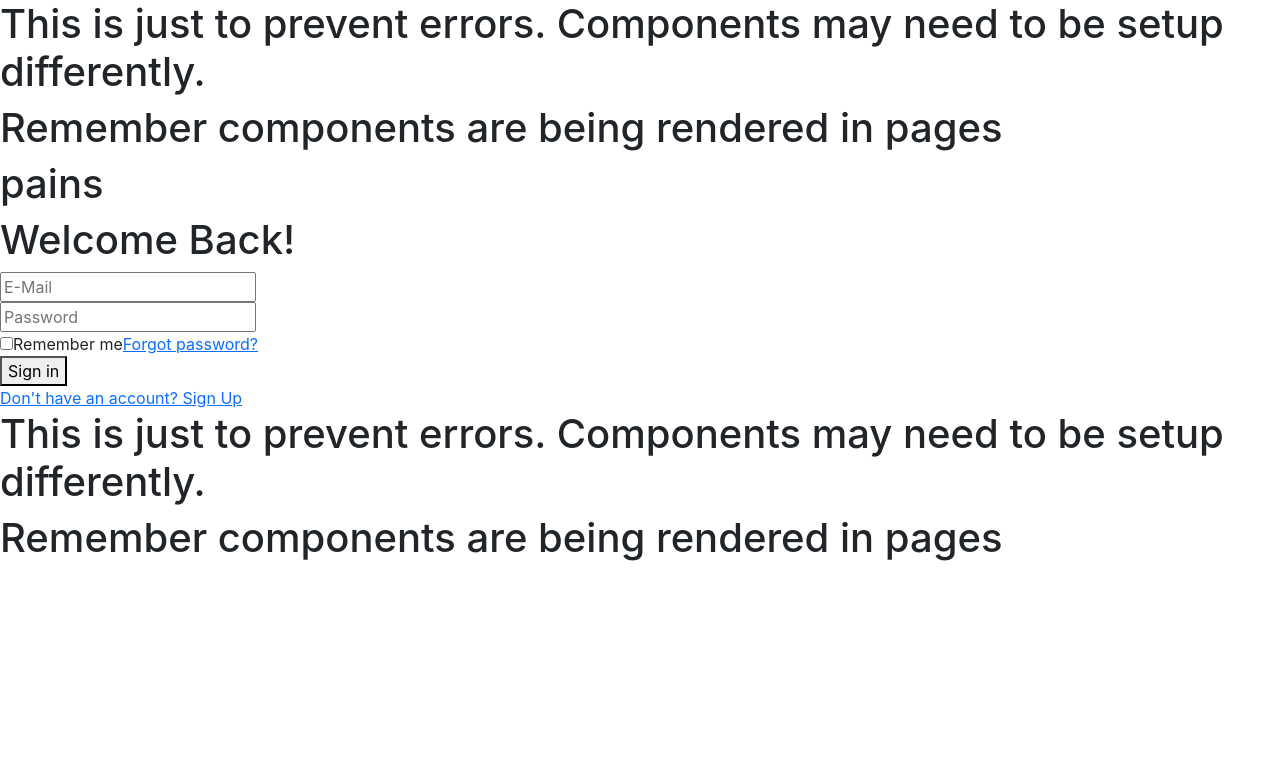
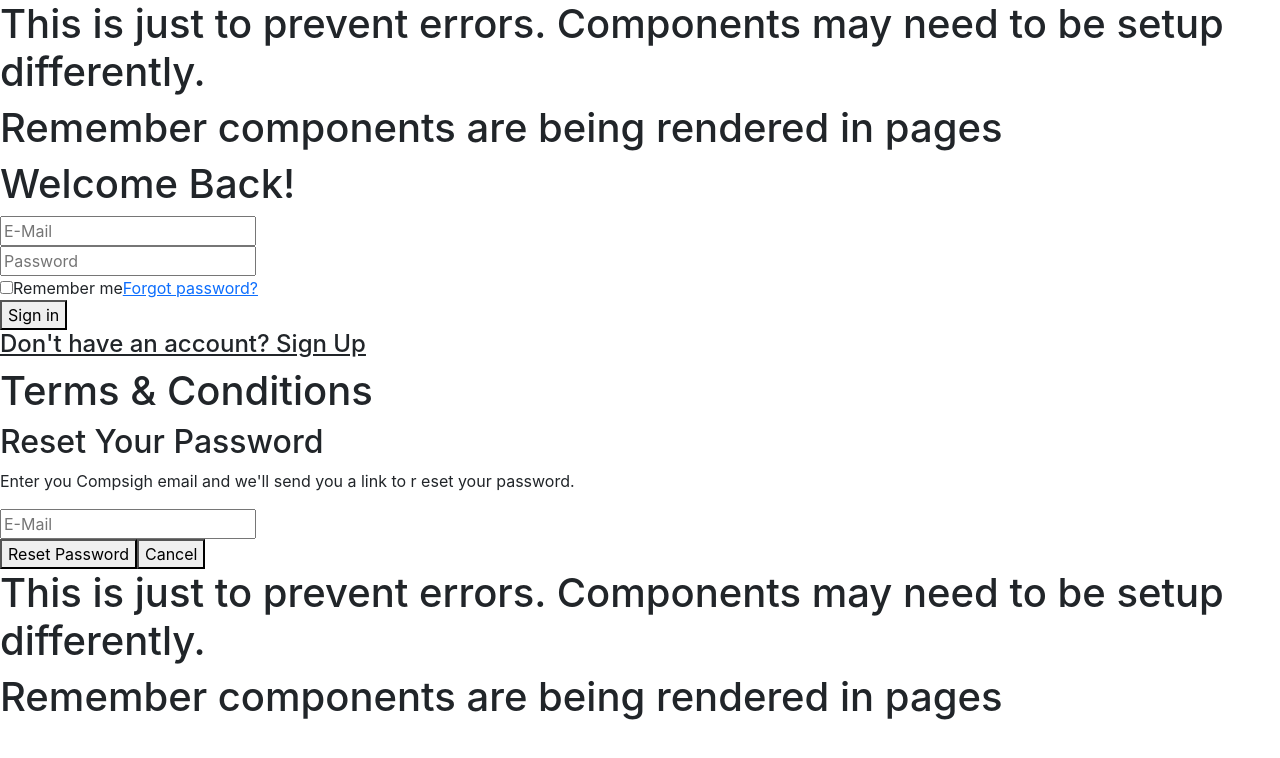
Before and after one commit to quigongian/Compsigh-WebDevelopment, a React (Create React App) app in the folder client/my-app/: page /login in a window 1280 px wide. Shown: the top 758 px of the page. Built offline with nearby package versions, Linux system fonts and the light colour scheme; the HTML template or start-up script is replaced by a standard one.

Commit message:
Login updated

```diff
--- a/client/my-app/src/pages/Login.tsx
+++ b/client/my-app/src/pages/Login.tsx
@@ -1,12 +1,18 @@
-import React from "react";
+import { useState } from "react";
 import { Footer } from "../components/footer";
 import { Header } from "../components/header";
 
 export const Login = () => {
+  const [isLogin, setIsLogin] = useState(true);
+
+  const switchLogin = () => {
+    setIsLogin((prevState) => !prevState);
+  };
+
   return (
     <>
       <Header />
-      <h1>pains</h1>
+      {isLogin ? (
         <section>
           <h1>Welcome Back!</h1>
           <form action="">
@@ -32,13 +38,104 @@ export const Login = () => {
             </div>
 
             <div>
-            <a href="signup_page.html">Don't have an account? Sign Up</a>
+              <h4 onClick={switchLogin} style={{ textDecoration: "underline" }}>
+                Don't have an account? Sign Up
+              </h4>
             </div>
           </form>
         </section>
+      ) : (
         <section>
-        {/* signup */}
-        {/* Make it so that when already have an account is clicked, the signup section is rendered instead of this one. */}
+          <h1>Welcome!</h1>
+          <form action="">
+            <input
+              type="text"
+              name="firstname"
+              placeholder="First Name"
+              required
+            />
+            <br />
+            <input
+              type="text"
+              name="lastname"
+              placeholder="Last Name"
+              required
+            />
+            <br />
+            <input type="email" name="email" placeholder="E-Mail" required />
+            <br />
+            <input
+              type="password"
+              name="password"
+              placeholder="Password"
+              required
+            />
+            <br />
+
+            <select name="experiencelevel" id="explevel">
+              <option value="">Experience Level</option>
+              <option value="">1</option>
+              <option value="">2</option>
+              <option value="">3</option>
+              <option value="">4</option>
+            </select>
+            <br />
+
+            {/* how do i make this required and have a placeholde */}
+            <select name="careerpath" id="careerpath">
+              <option value="careerpath">Career Path</option>
+              <option value="cs">Computer Science</option>
+              <option value="ch">Computer Hardware</option>
+              <option value="cyber">Cyber Security</option>
+              <option value="webdev">Full Stack Web Development</option>
+              <option value="it">Information Technology</option>
+              <option value="swe">Software Engineer</option>
+              <option value="uiux">UI/UX</option>
+            </select>
+            <br />
+
+            <input type="checkbox" id="t&c" name="terms&conditions" />
+            <label htmlFor="t&c" id="t&c">
+              I read and agree to the{" "}
+              <a href="terms&conditions.html">Terms & Conditions</a>
+            </label>
+            <br />
+
+            <button>Sign Up</button>
+            <br />
+            <h4 onClick={switchLogin} style={{ textDecoration: "underline" }}>
+              Already have an account? Sign in
+            </h4>
+          </form>
+        </section>
+      )}
+
+      <section>
+        <h1>Terms & Conditions</h1>
+      </section>
+
+      {/* make this a pop up screen with an 'x' to close it  */}
+      <section>
+        <h2>Reset Your Password</h2>
+        {/* how do i add closeput 'x' */}
+
+        <p>
+          Enter you Compsigh email and we'll send you a link to r eset your
+          password.
+        </p>
+        <form action="">
+          <input
+            type="email"
+            name="resetpassword"
+            placeholder="E-Mail"
+            required
+          />
+          <br />
+
+          <button>Reset Password</button>
+          {/* how do i make this close the popup */}
+          <button>Cancel</button>
+        </form>
       </section>
       <div>{/* Graphics content for the page */}</div>
       <Footer />
```
Lines whose indentation alone changed are shown as unchanged.
